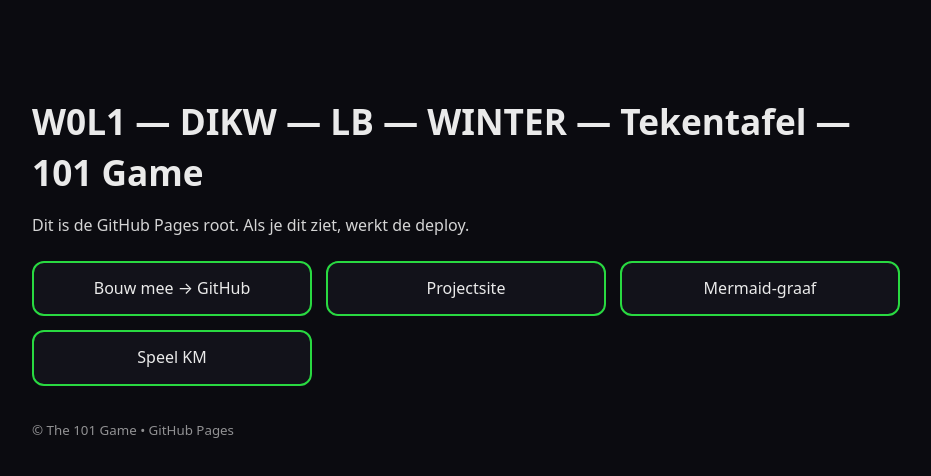
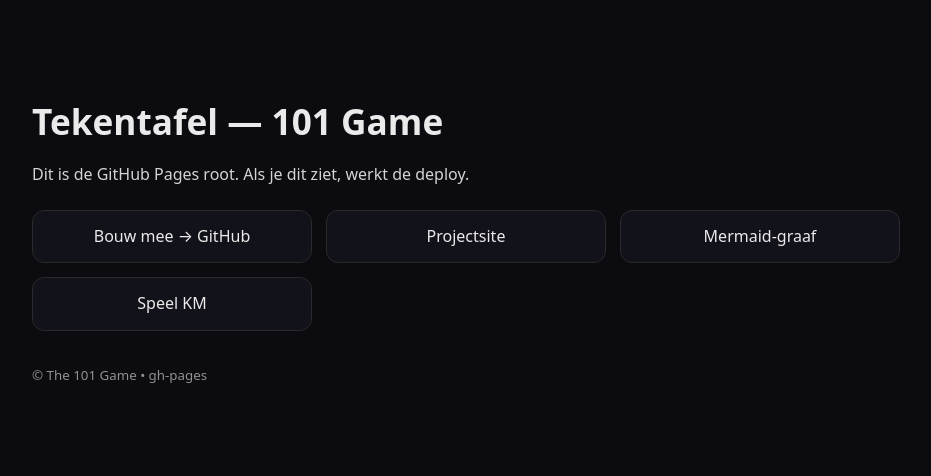
Before and after one commit to meneer-van-informatica/the-101-game, a plain HTML site: page index.html in a window 1280 px wide. Shown: the whole page, without its empty margins (174-1105 px from the left). Drawn offline with Linux system fonts and the light colour scheme.

Commit message:
site: update 4 knoppen 2025-09-09T15:52:34Z

```diff
--- a/assets/style.css
+++ b/assets/style.css
@@ -1,11 +1,10 @@
-:root{--fg:#eaeaea;--bg:#0b0b10;--accent:#29d941}
-*{box-sizing:border-box}
-html,body{height:100%}
+:root{--fg:#eaeaea;--bg:#0b0b10;--accent:#5cff8d}
+*{box-sizing:border-box} html,body{height:100%}
 body{margin:0;background:var(--bg);color:var(--fg);font:16px/1.45 system-ui,-apple-system,Segoe UI,Roboto,Arial}
 main{max-width:900px;margin:6rem auto 2rem;padding:0 1rem}
-h1{font-size:clamp(1.6rem,3.2vw,2.2rem);margin:.2rem 0 1rem}
+h1{font-size:clamp(1.6rem,3.5vw,2.2rem);margin:.2rem 0 1rem}
 p{opacity:.9}
 nav.buttons{display:grid;grid-template-columns:repeat(auto-fit,minmax(220px,1fr));gap:14px;margin:24px 0 8px}
-.btn{display:inline-block;text-align:center;padding:14px 16px;border:2px solid var(--accent);border-radius:12px;text-decoration:none;color:var(--fg);background:#12121a}
-.btn:hover{box-shadow:0 0 0 3px #1b3320}
+.btn{display:inline-block;text-align:center;padding:14px 16px;border:1px solid #2a2a2a;border-radius:12px;text-decoration:none;color:var(--fg);background:#12121a}
+.btn:hover{border-color:var(--accent);outline:2px solid #1b2a1f}
 footer{max-width:900px;margin:0 auto 3rem;padding:0 1rem;opacity:.6}
--- a/index.html
+++ b/index.html
@@ -1,15 +1,14 @@
 <!doctype html><meta charset="utf-8" />
 <title>W0L1 — DIKW — LB — WINTER — Tekentafel — 101 Game</title>
-<meta name="viewport" content="width=device-width,initial-scale=1" />
 <link rel="stylesheet" href="assets/style.css">
 <main>
-  <h1>W0L1 — DIKW — LB — WINTER — Tekentafel — 101 Game</h1>
+  <h1>Tekentafel — 101 Game</h1>
   <p>Dit is de GitHub Pages root. Als je dit ziet, werkt de deploy.</p>
   <nav class="buttons">
     <a class="btn" href="https://github.com/meneer-van-informatica/the-101-game" target="_blank" rel="noopener">Bouw mee → GitHub</a>
-    <a class="btn" href="https://meneer-van-informatica.github.io/the-101-game/" rel="noopener">Projectsite</a>
+    <a class="btn" href="https://meneer-van-informatica.github.io/the-101-game/" target="_blank" rel="noopener">Projectsite</a>
     <a class="btn" href="https://mermaid.live" target="_blank" rel="noopener">Mermaid-graaf</a>
-    <a class="btn" href="https://meneer-van-informatica.github.io/the-101-game/101/" rel="noopener">Speel KM</a>
+    <a class="btn" href="http://82.165.231.86/101/" target="_blank" rel="noopener">Speel KM</a>
   </nav>
 </main>
-<footer><small>© The 101 Game • GitHub Pages</small></footer>
+<footer><small>© The 101 Game • gh-pages</small></footer>
```
Also changed, not shown: 1 other file.
